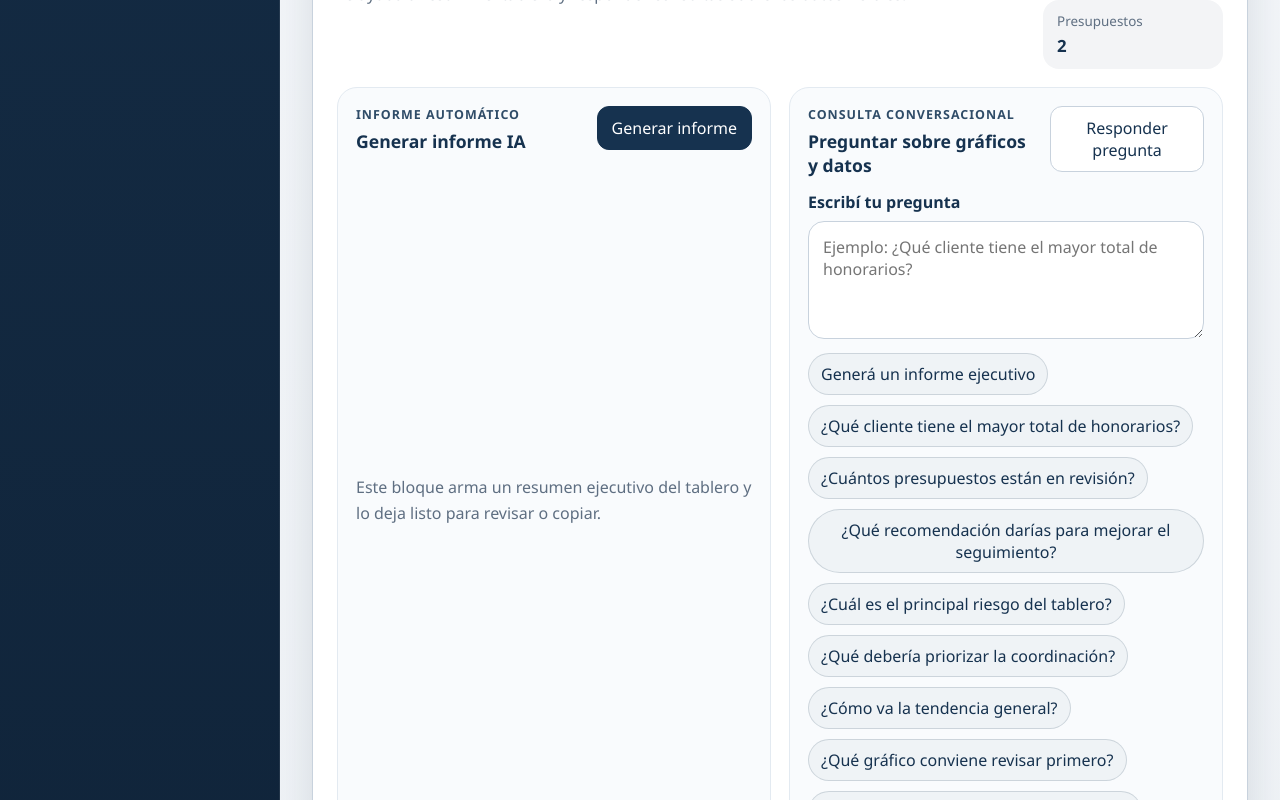
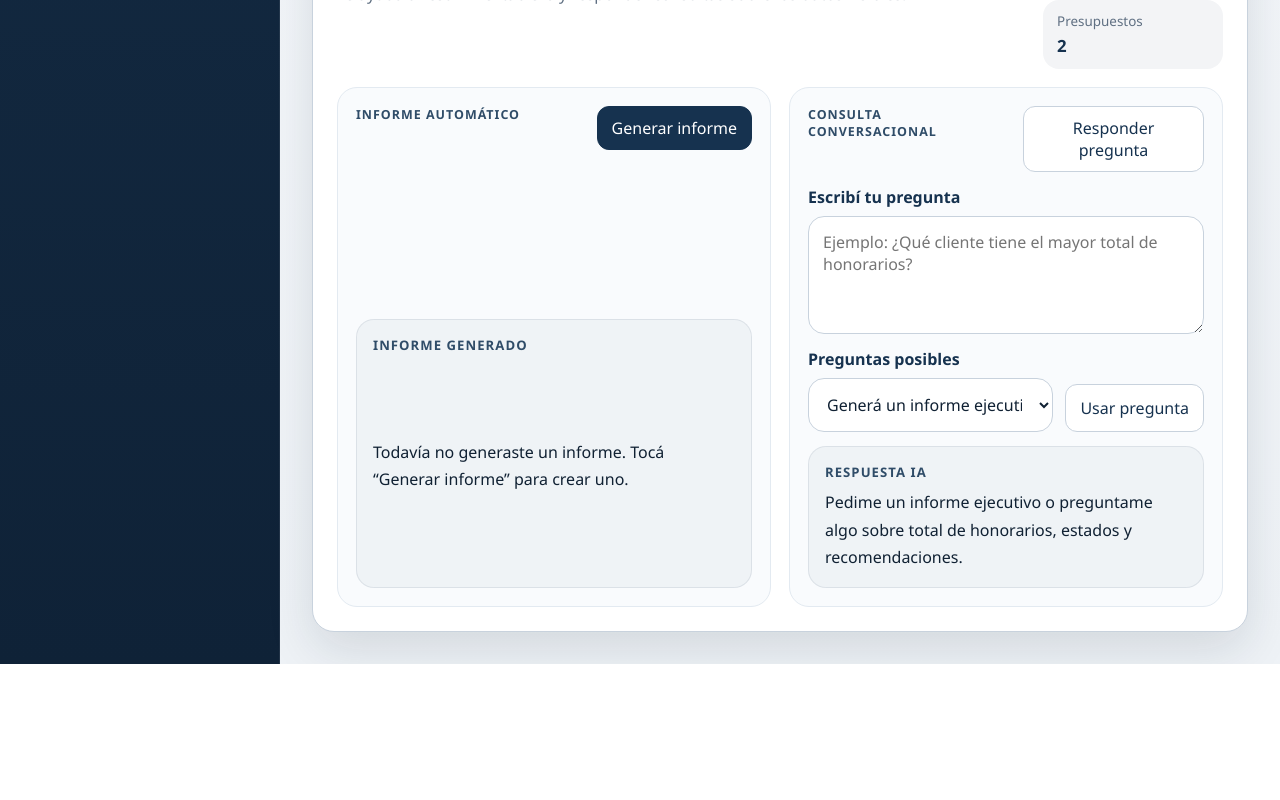
Before and after one commit to serena-giacomelli/Dashboard-BI-IA, a React (Vite) app: page /dashboard in a window 1280 px wide. Shown: the part 1000-1800 px from the top of the page. After the commit the page ends 1664 px from the top, so only its background shows below. Built offline with nearby package versions, Linux system fonts and the light colour scheme.

Commit message:
Replace AI question chips with dropdown

```diff
--- a/src/components/AIInsightsPanel.jsx
+++ b/src/components/AIInsightsPanel.jsx
@@ -86,6 +86,7 @@ function AIInsightsPanel({ rows, suggestions = [] }) {
   const stats = useMemo(() => summarizeRows(rows), [rows]);
   const [question, setQuestion] = useState('');
   const [report, setReport] = useState('');
+  const [selectedSuggestion, setSelectedSuggestion] = useState(suggestions[0] ?? '');
   const [answer, setAnswer] = useState(
     'Pedime un informe ejecutivo o preguntame algo sobre total de honorarios, estados y recomendaciones.',
   );
@@ -103,6 +104,12 @@ function AIInsightsPanel({ rows, suggestions = [] }) {
   const handleSuggestion = (suggestion) => {
     setQuestion(suggestion);
     handleAsk(suggestion);
+  };
+
+  const handleUseSuggestion = () => {
+    if (!selectedSuggestion) return;
+
+    handleSuggestion(selectedSuggestion);
   };
 
   return (
@@ -133,16 +140,11 @@ function AIInsightsPanel({ rows, suggestions = [] }) {
           <div className={styles.cardHeader}>
             <div>
               <p className={styles.cardKicker}>Informe automático</p>
-              <h3 className={styles.cardTitle}>Generar informe IA</h3>
             </div>
             <button className={`${styles.button} ${styles.primaryButton}`} type="button" onClick={handleGenerateReport}>
               Generar informe
             </button>
           </div>
-
-          <p className={styles.cardDescription}>
-            Este bloque arma un resumen ejecutivo del tablero y lo deja listo para revisar o copiar.
-          </p>
 
           <div className={styles.reportBox}>
             <p className={styles.resultLabel}>Informe generado</p>
@@ -156,7 +158,6 @@ function AIInsightsPanel({ rows, suggestions = [] }) {
           <div className={styles.cardHeader}>
             <div>
               <p className={styles.cardKicker}>Consulta conversacional</p>
-              <h3 className={styles.cardTitle}>Preguntar sobre gráficos y datos</h3>
             </div>
             <button className={styles.button} type="button" onClick={() => handleAsk(question)}>
               Responder pregunta
@@ -175,17 +176,30 @@ function AIInsightsPanel({ rows, suggestions = [] }) {
           </label>
 
           {suggestions.length ? (
-            <div className={styles.suggestions}>
-              {suggestions.map((suggestion) => (
-                <button
-                  key={suggestion}
-                  className={styles.suggestion}
-                  type="button"
-                  onClick={() => handleSuggestion(suggestion)}
+            <div className={styles.suggestionPicker}>
+              <label className={styles.field}>
+                <span>Preguntas posibles</span>
+                <select
+                  className={styles.select}
+                  value={selectedSuggestion}
+                  onChange={(event) => setSelectedSuggestion(event.target.value)}
                 >
-                  {suggestion}
-                </button>
-              ))}
+                  {suggestions.map((suggestion) => (
+                    <option key={suggestion} value={suggestion}>
+                      {suggestion}
+                    </option>
+                  ))}
+                </select>
+              </label>
+
+              <button
+                className={`${styles.button} ${styles.suggestionButton}`}
+                type="button"
+                onClick={handleUseSuggestion}
+                disabled={!selectedSuggestion}
+              >
+                Usar pregunta
+              </button>
             </div>
           ) : null}
 
--- a/src/styles/AIInsightsPanel.module.css
+++ b/src/styles/AIInsightsPanel.module.css
@@ -109,6 +109,13 @@
   line-height: 1.6;
 }
 
+.suggestionPicker {
+  display: grid;
+  grid-template-columns: minmax(0, 1fr) auto;
+  gap: 12px;
+  align-items: end;
+}
+
 .button {
   padding: 10px 14px;
   border-radius: 12px;
@@ -156,6 +163,25 @@
 .textarea:focus {
   outline: 2px solid rgba(22, 50, 79, 0.18);
   border-color: rgba(22, 50, 79, 0.35);
+}
+
+.select {
+  width: 100%;
+  padding: 14px;
+  border-radius: 16px;
+  border: 1px solid var(--border);
+  color: var(--text);
+  background: #ffffff;
+}
+
+.select:focus {
+  outline: 2px solid rgba(22, 50, 79, 0.18);
+  border-color: rgba(22, 50, 79, 0.35);
+}
+
+.suggestionButton {
+  height: 48px;
+  white-space: nowrap;
 }
 
 .suggestions {
@@ -216,4 +242,12 @@
   .cardHeader {
     flex-direction: column;
   }
+
+  .suggestionPicker {
+    grid-template-columns: 1fr;
+  }
+
+  .suggestionButton {
+    width: 100%;
+  }
 }
```
